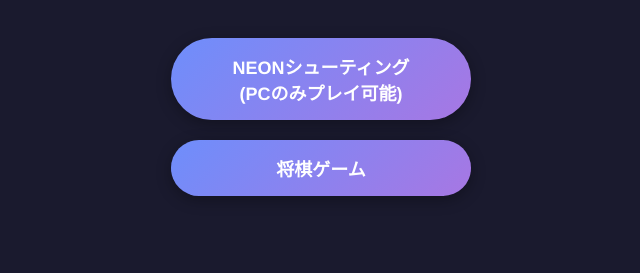
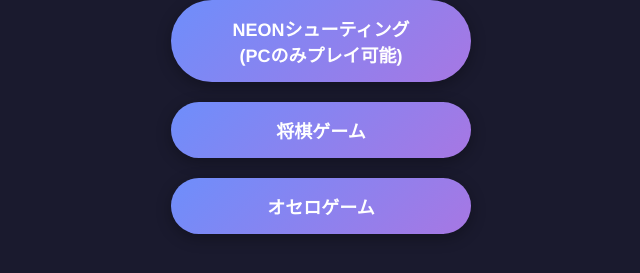
Before and after one commit to KINOUMA/game, a plain HTML site: page index.html in a window 1280 px wide. Shown: the part 337-610 px from the top of the page, without its empty margins (319-959 px from the left). Drawn offline with Linux system fonts and the light colour scheme.

Commit message:
Add Othello game link to index.html

```diff
--- a/index.html
+++ b/index.html
@@ -51,6 +51,7 @@
 <h1 style="color:white">えんどうまめ</h1>
     <a href="neon.html">NEONシューティング<br>(PCのみプレイ可能)</a>
     <a href="syougi.html">将棋ゲーム</a>
+    <a href="osero.html">オセロゲーム</a>
 
 </body>
 </html>
```
